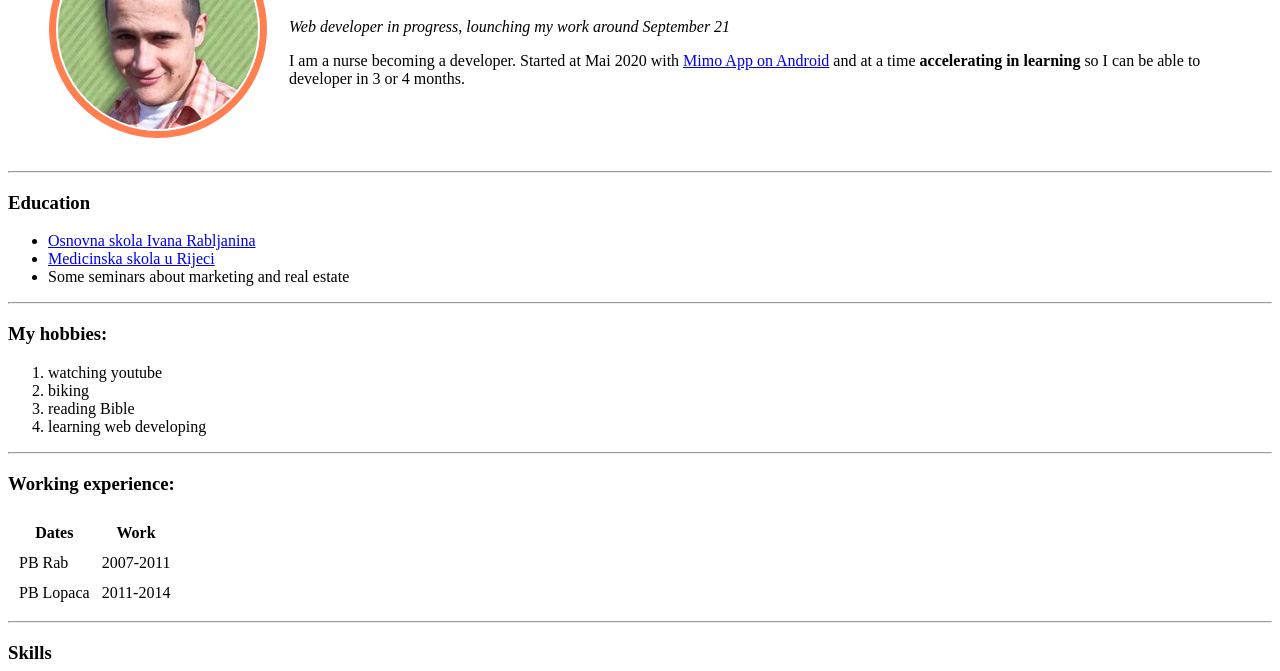
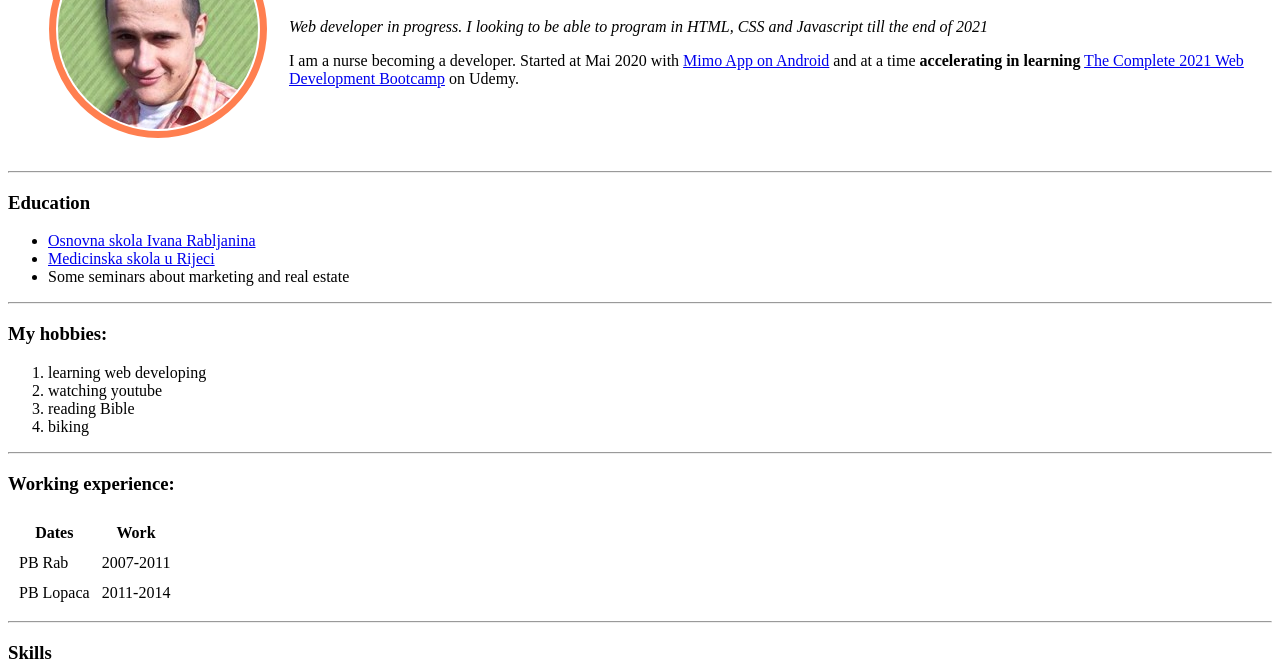
Before and after one commit to Sanjincs/cv, a plain HTML site: page index.html in a window 1280 px wide. Shown: the part 129-800 px from the top of the page. Drawn offline with Linux system fonts and the light colour scheme.

Commit message:
Update index.html

```diff
--- a/index.html
+++ b/index.html
@@ -12,9 +12,9 @@
       <td><img src="images/sanjin.jpeg" alt="sanjin profile picture" style="border-radius: 50%; margin: 20px 0 0 20px; padding: 2px; border: solid 7px coral">
       </td>
       <td>  <h1>Sanjin Causevic</h1>
-        <p><em>Web developer in progress, lounching my work around September 21</em></p>
+        <p><em>Web developer in progress. I looking to be able to program in HTML, CSS and Javascript till the end of 2021</em></p>
         <p>I am a nurse becoming a developer. Started at Mai 2020 with <a href="https://play.google.com/store/apps/details?id=com.getmimo&hl=en_US&gl=US">Mimo App on Android</a> and at a time <strong>accelerating in learning</strong>
-          so I can be able to developer in 3 or 4 months.</p></td>
+          <a href="https://www.udemy.com/course/the-complete-web-development-bootcamp/">The Complete 2021 Web Development Bootcamp</a> on Udemy.</p></td>
     </tr>
   </table>
 <!-- here comes the HR line ---------------------------->
@@ -29,10 +29,10 @@
   <hr>
   <h3>My hobbies:</h3>
   <ol>
+    <li>learning web developing</li>
     <li>watching youtube</li>
+    <li>reading Bible</li>
     <li>biking</li>
-    <li>reading Bible</li>
-    <li>learning web developing</li>
   </ol>
 <!-- here comes the HR line ---------------------------->
 <hr>
```
